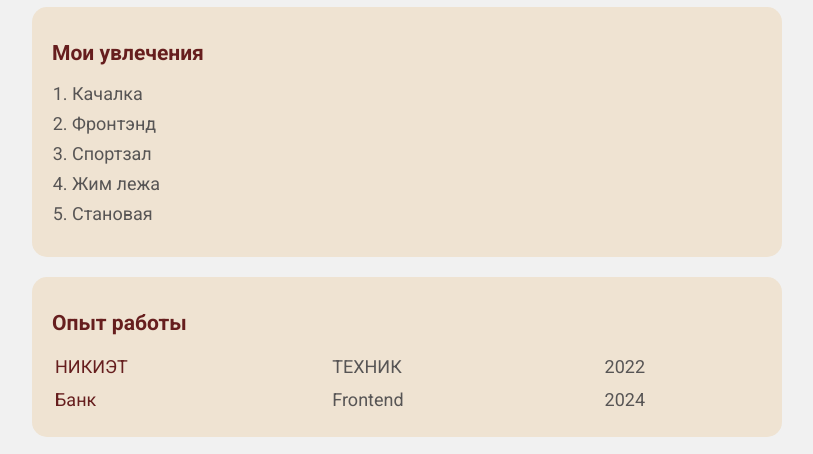
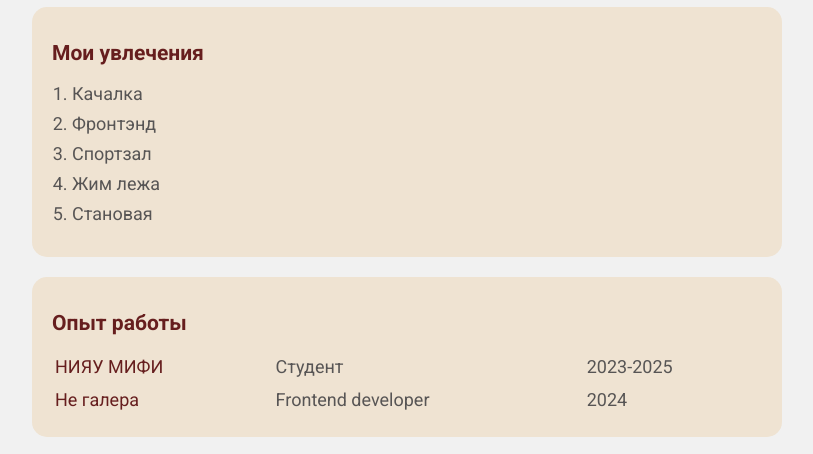
Before and after one commit to mishamkn/My-resume, a plain HTML site: page index.html in a window 1280 px wide. Shown: the part 308-762 px from the top of the page, without its empty margins (233-1046 px from the left). Drawn offline with Linux system fonts and the light colour scheme.

Commit message:
Add files via upload

```diff
--- a/index.html
+++ b/index.html
@@ -49,13 +49,13 @@
         <table class="table-skills">
           <tbody>
             <tr>
-              <td>НИКИЭТ</td>
-              <td>ТЕХНИК</td>
-              <td>2022</td>
+              <td>НИЯУ МИФИ</td>
+              <td>Студент</td>
+              <td>2023-2025</td>
             </tr>
             <tr>
-              <td>Банк</td>
-              <td>Frontend</td>
+              <td>Не галера</td>
+              <td>Frontend developer</td>
               <td>2024</td>
             </tr>
           </tbody>
```
